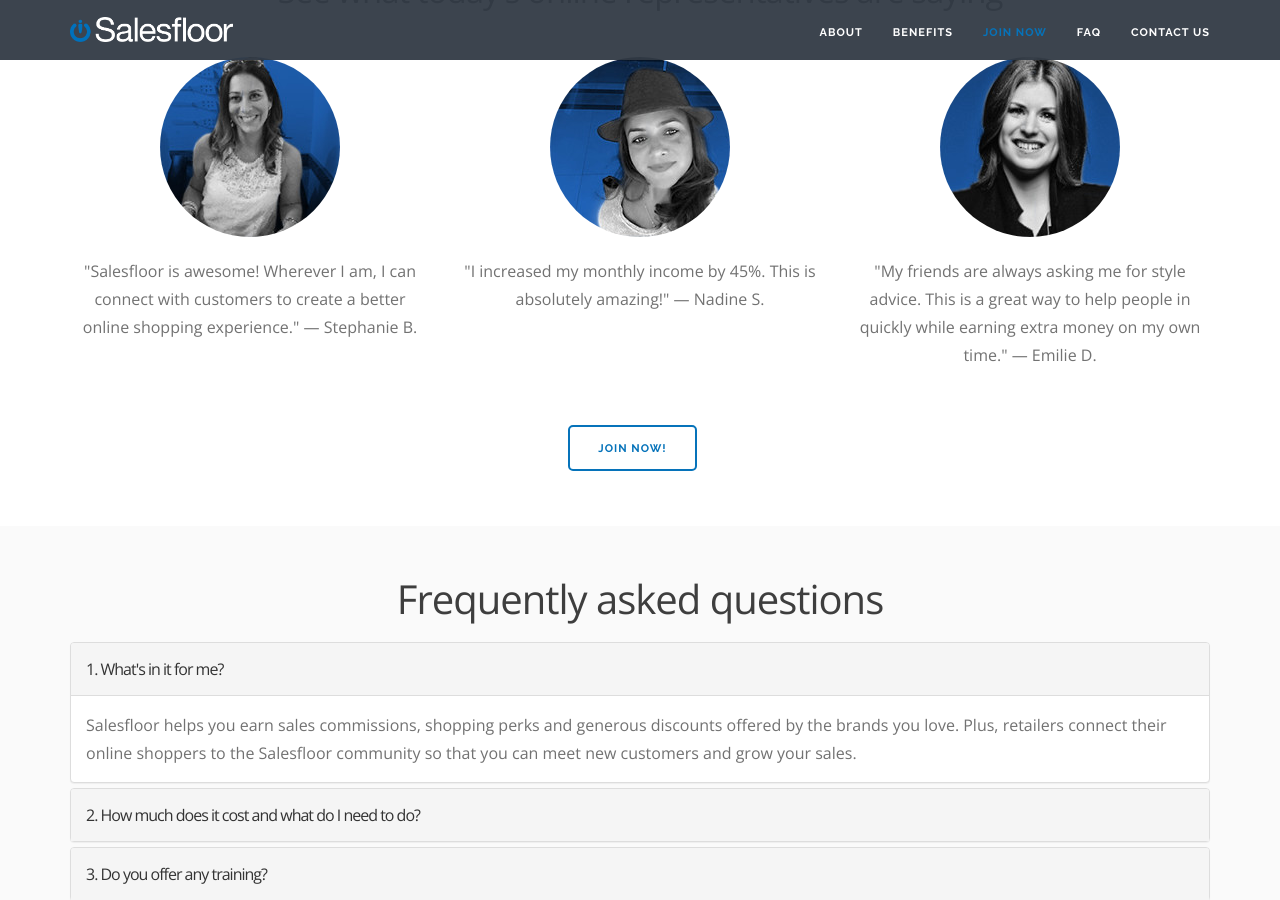
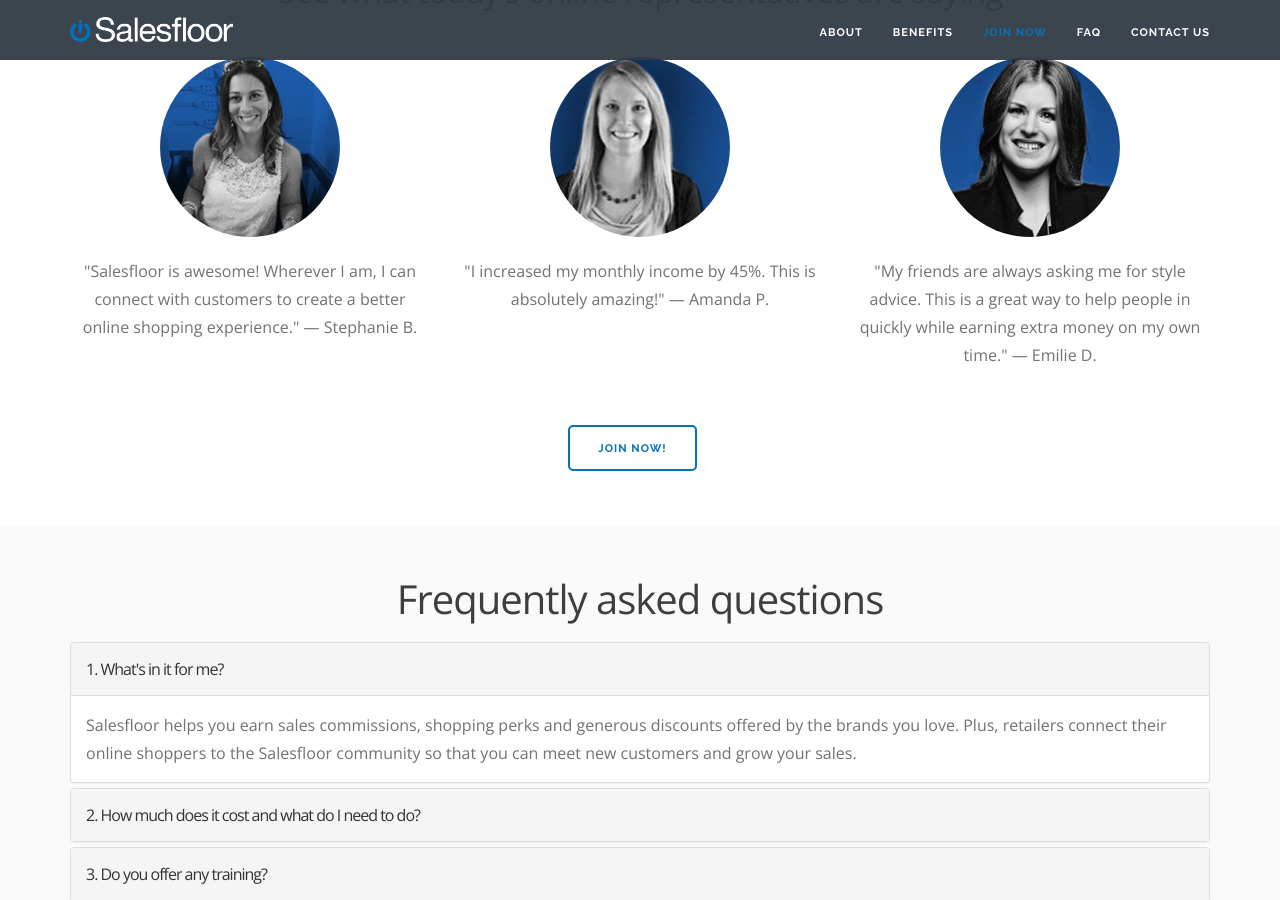
Before and after one commit to Salesfloor/sw-ambassadors, a Jekyll site: the page built from index.html, in a window 1280 px wide and 900 px high, scrolled down 2281 px. Built offline with Jekyll 4.4.1, drawn with Linux system fonts in a browser that asks for light colours; comment, search, counter and statistics services are not loaded.

Commit message:
Updated Testimonial image and name

```diff
--- a/index.html
+++ b/index.html
@@ -164,9 +164,9 @@
                 </div>
                 <div class="col-sm-4 intro-content">
                     <div class="icon-lg">
-                        <img src="/assets/images/testimonials/02.jpg"  class="img-circle" alt="Nadine S. | Salesfloor">
+                        <img src="/assets/images/testimonials/04.jpg"  class="img-circle" alt="Amanda P. | Salesfloor">
                     </div>
-                    <p>"I increased my monthly income by 45%. This is absolutely amazing!" &mdash; Nadine S.</p>
+                    <p>"I increased my monthly income by 45%. This is absolutely amazing!" &mdash; Amanda P.</p>
                 </div>
                 <div class="col-sm-4 intro-content">
                     <div class="icon-lg">
```
Also changed, not shown: assets/images/testimonials/04.jpg (added).
